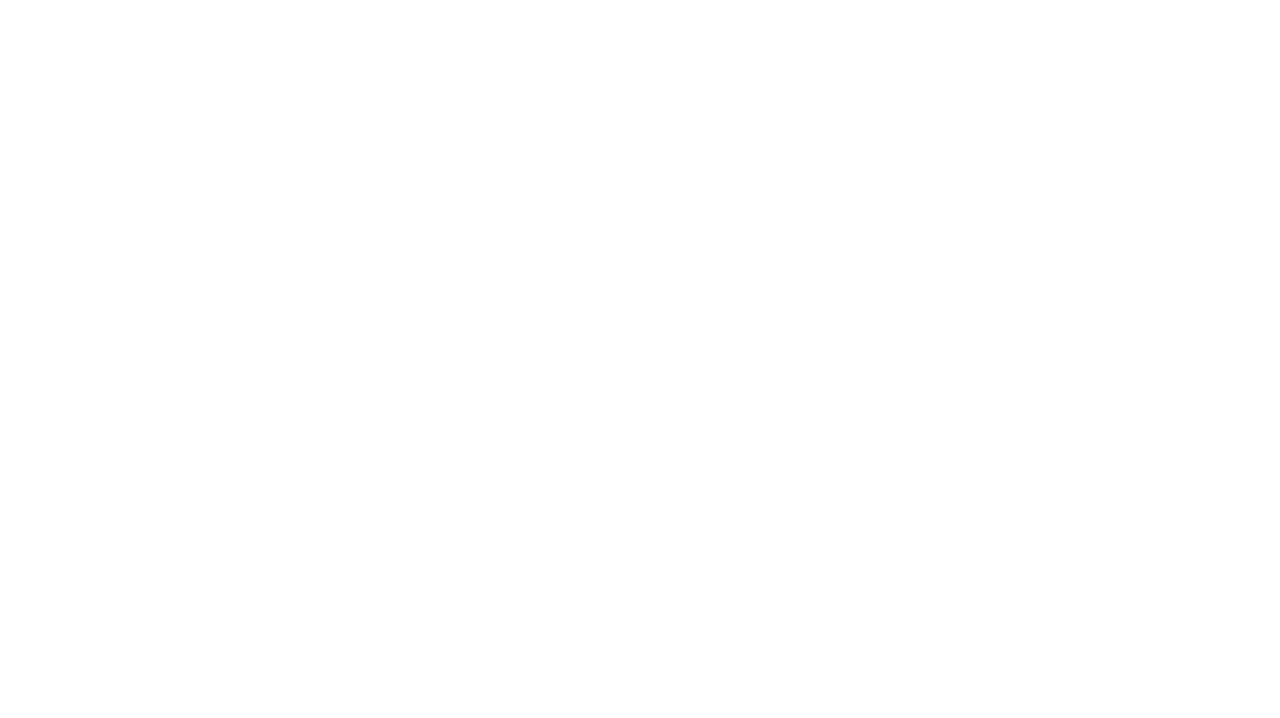
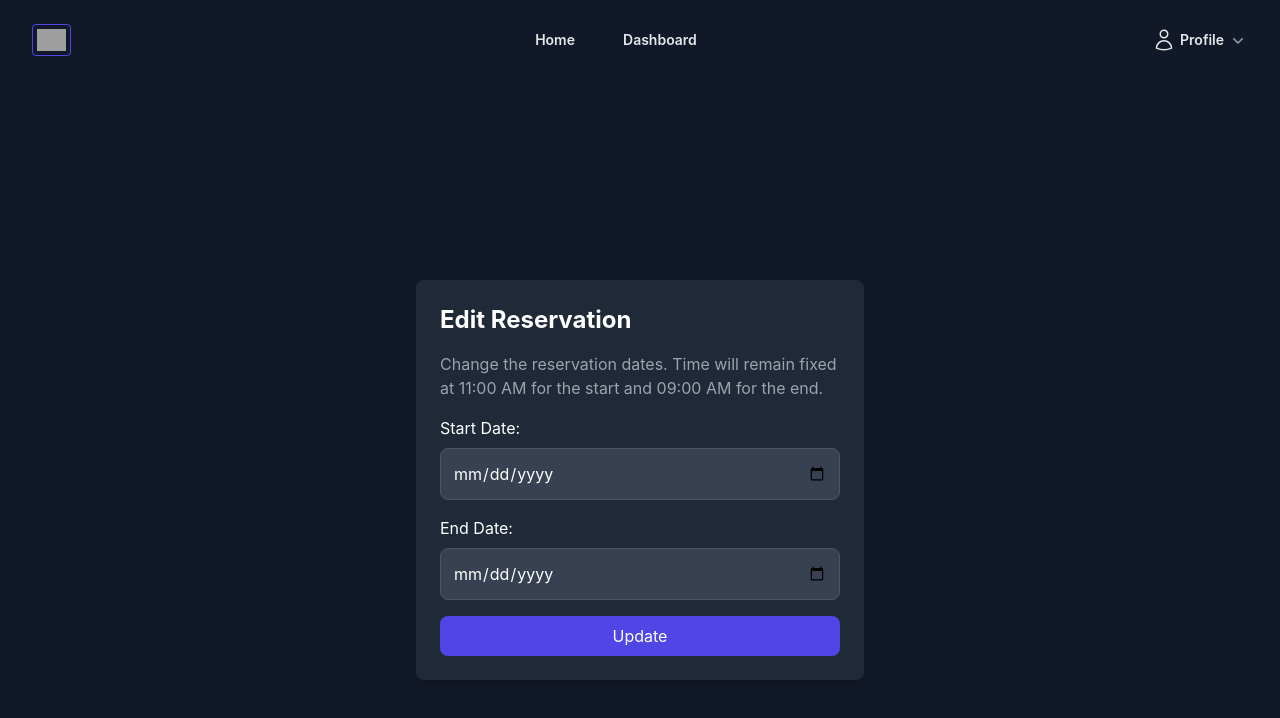
Before and after one commit to TodorW/QuickRide---Frontend, a React (Create React App) app: page /reservation/edit/1 in a window 1280 px wide. Before the commit this address had no page. Shown: the top 718 px of the page. Built offline with nearby package versions, Linux system fonts and the light colour scheme; no server answers; grey boxes are pictures that could not be loaded.

Commit message:
making edit reservation

```diff
--- a/src/App.js
+++ b/src/App.js
@@ -15,6 +15,7 @@ import Car from "./components/single-car/Car";
 import ReserveCar from "./components/reserve-car/ReserveCar";
 import Dashboard from "./components/dashboard/Dashboard";
 import ReservationStatus from "./components/status/ReservationStatus";
+import EditReservation from "./components/edit-reservation/EditReservation";
 
 function App() {
   return (
@@ -31,6 +32,7 @@ function App() {
         <Route path="/dashboard" element={<Dashboard />} />
         <Route path="/reservation/rate/:id" element={<ReservationRate />} />
         <Route path="/reservation/status/:id" element={<ReservationStatus />} />
+        <Route path="/reservation/edit/:id" element={<EditReservation />} />
       </Routes>
     </Router>
   );
--- a/src/components/confirm-reservation/ConfirmReservation.js
+++ b/src/components/confirm-reservation/ConfirmReservation.js
@@ -8,12 +8,15 @@ import { ReservationService } from "../../api/api";
 import { format } from "date-fns";
 import PopUpError from "../PopUpError";
 import PopUpSucces from "../PopUpSucces";
+import { useNavigate } from "react-router-dom";
 
-const ConfirmReservation = ({ open, setOpen, onSuccess }) => {
+const ConfirmReservation = ({ open, setOpen }) => {
   const [isErrorPopUpOpen, setIsErrorPopUpOpen] = useState(false);
   const [errorMessage, setErrorMessage] = useState("");
   const [isSuccesPopUpOpen, setIsSuccesPopUpOpen] = useState(false);
   const [succesMessage, setSuccesMessage] = useState("");
+
+  const navigate = useNavigate();
 
   const reservation = useSelector((state) => state.reservation);
 
@@ -33,9 +36,10 @@ const ConfirmReservation = ({ open, setOpen, onSuccess }) => {
 
     try {
       await ReservationService.StoreReservation(reservationData);
-      onSuccess("Reservation is pending!");
+      setSuccesMessage("Reservation is pending!");
       setIsSuccesPopUpOpen(true);
       setOpen(false);
+      navigate("/dashboard");
     } catch (error) {
       setErrorMessage(error.response.data.message);
       setIsErrorPopUpOpen(true);
@@ -155,7 +159,7 @@ const ConfirmReservation = ({ open, setOpen, onSuccess }) => {
                       />
                     )}
                     {isSuccesPopUpOpen && (
-                      <PopUpSucces
+                      <PopUpError
                         open={isSuccesPopUpOpen}
                         onClose={() => setIsSuccesPopUpOpen(false)}
                         message={succesMessage}
--- /dev/null
+++ b/src/components/edit-reservation/EditReservation.js
@@ -0,0 +1,104 @@
+import React, { useEffect, useState } from "react";
+import Header from "../layout/Header";
+import { ReservationService } from "../../api/api";
+import { useParams } from "react-router-dom";
+import PopUpSuccess from "../PopUpSucces";
+import PopUpError from "../PopUpError";
+
+const EditReservation = () => {
+  const [startDate, setStartDate] = useState("");
+  const [endDate, setEndDate] = useState("");
+  const [showSuccessPopup, setShowSuccessPopup] = useState(false);
+  const [showErrorPopup, setShowErrorPopup] = useState(false);
+  const [reservation, setReservation] = useState({});
+  const [errorMessage, setErrorMessage] = useState("");
+  const [successMessage, setSuccessMessage] = useState("");
+  const { id } = useParams();
+
+  const handleUpdateReservation = async (e) => {
+    e.preventDefault();
+
+    const updatedData = {
+      start_date: `${startDate} 11:00:00`,
+      end_date: `${endDate} 09:00:00`,
+    };
+
+    try {
+      await ReservationService.UpdateReservation(id, updatedData);
+      setShowSuccessPopup(true);
+      setSuccessMessage("Reservation updated successfully!");
+    } catch (error) {
+      console.error(error);
+      setErrorMessage(
+        error.response?.data?.message || "Error updating reservation"
+      );
+      setShowErrorPopup(true);
+    }
+  };
+
+  return (
+    <>
+      <Header />
+      <div className="flex items-center justify-center min-h-screen bg-gray-900">
+        <div className="max-w-md w-full p-6 bg-gray-800 rounded-lg shadow-lg">
+          <h2 className="text-2xl font-bold text-white mb-4">
+            Edit Reservation
+          </h2>
+          <p className="text-gray-400 mb-4">
+            Change the reservation dates. Time will remain fixed at 11:00 AM for
+            the start and 09:00 AM for the end.
+          </p>
+          <form>
+            <div className="mb-4">
+              <label className="block text-white mb-2" htmlFor="start-date">
+                Start Date:
+              </label>
+              <input
+                type="date"
+                id="start-date"
+                className="w-full p-3 border border-gray-600 rounded-lg bg-gray-700 text-white placeholder-gray-400 focus:outline-none focus:ring-2 focus:ring-indigo-500 transition duration-200"
+                value={startDate}
+                onChange={(e) => setStartDate(e.target.value)}
+              />
+            </div>
+
+            <div className="mb-4">
+              <label className="block text-white mb-2" htmlFor="end-date">
+                End Date:
+              </label>
+              <input
+                type="date"
+                id="end-date"
+                className="w-full p-3 border border-gray-600 rounded-lg bg-gray-700 text-white placeholder-gray-400 focus:outline-none focus:ring-2 focus:ring-indigo-500 transition duration-200"
+                value={endDate}
+                onChange={(e) => setEndDate(e.target.value)}
+              />
+            </div>
+
+            <button
+              type="button"
+              onClick={handleUpdateReservation}
+              className="w-full bg-indigo-600 text-white py-2 rounded-lg hover:bg-indigo-700"
+            >
+              Update
+            </button>
+          </form>
+        </div>
+      </div>
+
+      <PopUpError
+        open={showErrorPopup}
+        onClose={() => setShowErrorPopup(false)}
+        message={errorMessage}
+      />
+
+      <PopUpSuccess
+        open={showSuccessPopup}
+        onClose={() => setShowSuccessPopup(false)}
+        message={successMessage}
+      />
+    </>
+  );
+};
+
+export default EditReservation;
--- a/src/components/reserve-car/ReserveCar.js
+++ b/src/components/reserve-car/ReserveCar.js
@@ -9,7 +9,6 @@ import ConfirmReservation from "../confirm-reservation/ConfirmReservation";
 import { useDispatch } from "react-redux";
 import { setReservationData } from "../../redux/reservationSlice";
 import { ArrowLeftIcon } from "@heroicons/react/24/solid";
-import PopUpSuccess from "../PopUpSucces";
 
 const ReserveCar = () => {
   const [startDate, setStartDate] = useState(null);
@@ -19,7 +18,6 @@ const ReserveCar = () => {
   const [reservedDates, setReservedDates] = useState([]);
   const [totalPrice, setTotalPrice] = useState(0);
   const [isModalOpen, setIsModalOpen] = useState(false);
-  const [successMessage, setSuccessMessage] = useState("");
   const navigate = useNavigate();
   const dispatch = useDispatch();
 
@@ -48,10 +46,6 @@ const ReserveCar = () => {
     };
     fetchProfile();
   }, []);
-
-  const handleSuccessMessage = (message) => {
-    setSuccessMessage(message);
-  };
 
   const handleSendReservations = () => {
     const adjustedStartDate = new Date(startDate);
@@ -209,19 +203,9 @@ const ReserveCar = () => {
         >
           Reserve
         </button>
-        {successMessage && (
-          <PopUpSuccess
-            open={true}
-            onClose={() => setSuccessMessage("")}
-            message={successMessage}
-          />
+        {isModalOpen && (
+          <ConfirmReservation open={isModalOpen} setOpen={setIsModalOpen} />
         )}
-
-        <ConfirmReservation
-          open={isModalOpen}
-          setOpen={setIsModalOpen}
-          onSuccess={handleSuccessMessage}
-        />
       </div>
     </div>
   );
```
